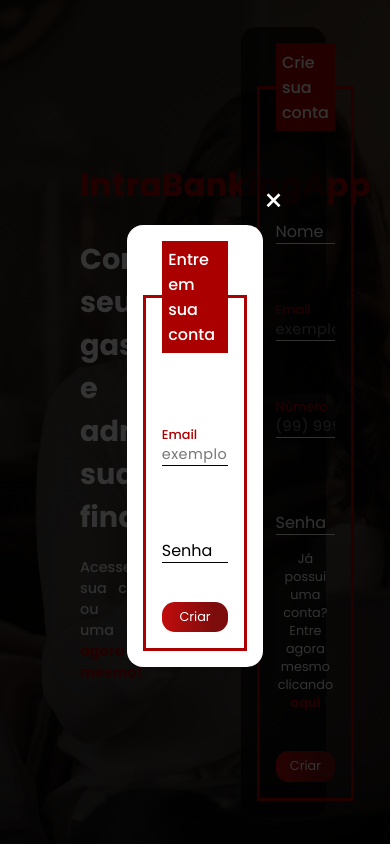
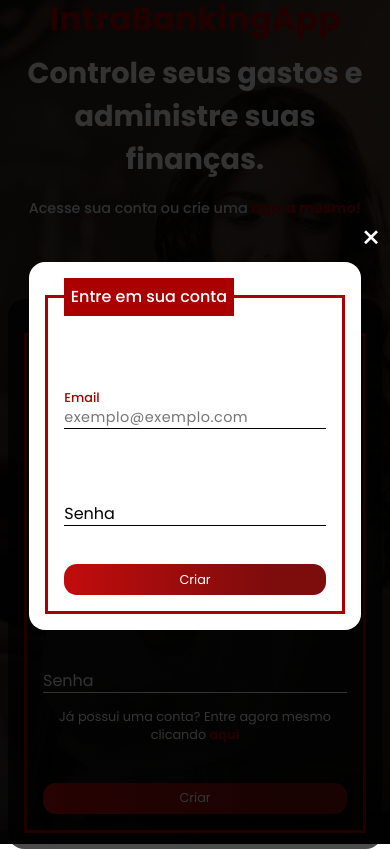
Before and after one commit to jvictor-sec/IntraBankingApp, a plain HTML site: page login.html in a window 390 px wide. Both pictures are taken after a click on the element "aqui". Drawn offline with Linux system fonts and the light colour scheme.

Commit message:
Responsividade da tela de login

```diff
--- a/css/loginStyle.css
+++ b/css/loginStyle.css
@@ -5,7 +5,6 @@
   padding: 5em;
   gap: 5em;
   height: 100vh;
-  /* background: linear-gradient(rgba(0,0,0,.7), rgba(0,0,0,.7)),url("../img/background.jpg"); */
   background: linear-gradient(rgba(0,0,0,.7), rgba(0,0,0,.7)),url("../img/background.jpg");
   background-position: center;
   background-size: cover;
@@ -57,12 +56,6 @@
   color: var(--text-secondary-color);
 }
 
-/* .signin-form fieldset p {
-  font-size: 0.8em;
-  margin-top: 1.2em;
-  text-align: center;
-} */
-
 .modal-content {
   width: 35%;
   padding: 0;
@@ -80,3 +73,71 @@
 .login-form fieldset .form-fields .form-input {
   border-bottom: 1px solid var(--text-primary-color);
 }
+
+@media(max-width: 1150px) {
+  .signin-form {
+    width: 47%;
+  }
+}
+
+@media(max-width: 1000px) {
+  .main-container {
+    flex-direction: column;
+    justify-content: center;
+  }
+
+  .main-text {
+    text-align: center;
+    max-width: 70%;
+  }
+
+  .main-text h2 {
+    margin-top: 0.3em;
+  }
+
+  .signin-form {
+    width: 70%;
+  }
+
+  .modal-content {
+    width: 45%;
+  }
+}
+
+@media(max-width: 750px) {
+  .main-text {
+    max-width: 100%;
+  }
+
+  .signin-form {
+    width: 100%;
+  }
+
+  .modal-content {
+    width: 65%;
+  }
+}
+
+@media(max-width: 600px) {
+  .main-container {
+    padding: 2.5em;
+  }
+
+  .signin-form fieldset .form-fields {
+      margin-top: 3.5em;
+  }
+
+  .modal-content {
+    width: 75%;
+  }
+}
+
+@media(max-width: 470px) {
+  .main-container {
+    padding: 0.5em;
+  }
+
+  .modal-content {
+    width: 85%;
+  }
+}
```
